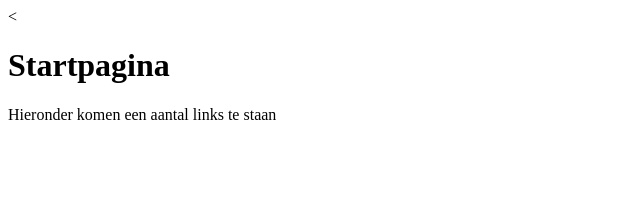
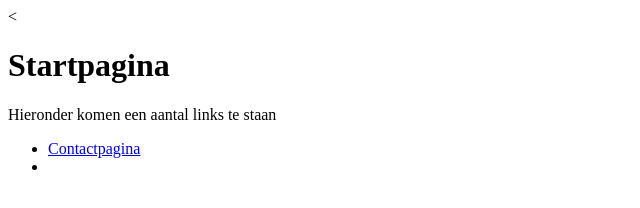
Before and after one commit to DrentheCollege/DG3BranchVoorbeeld, a plain HTML site: page index.html in a window 1280 px wide. Shown: the whole page, without its empty margins (0-640 px from the left). Drawn offline with Linux system fonts and the light colour scheme.

Commit message:
Link naar contact pagina toegevoegd

```diff
--- a/index.html
+++ b/index.html
@@ -6,6 +6,7 @@
   <h1>Startpagina</h1>
   <p>Hieronder komen een aantal links te staan</p>
   <ul>
+    <li><a href="contact.html">Contactpagina</a><li>
   </ul>
 </<body>
 
```
